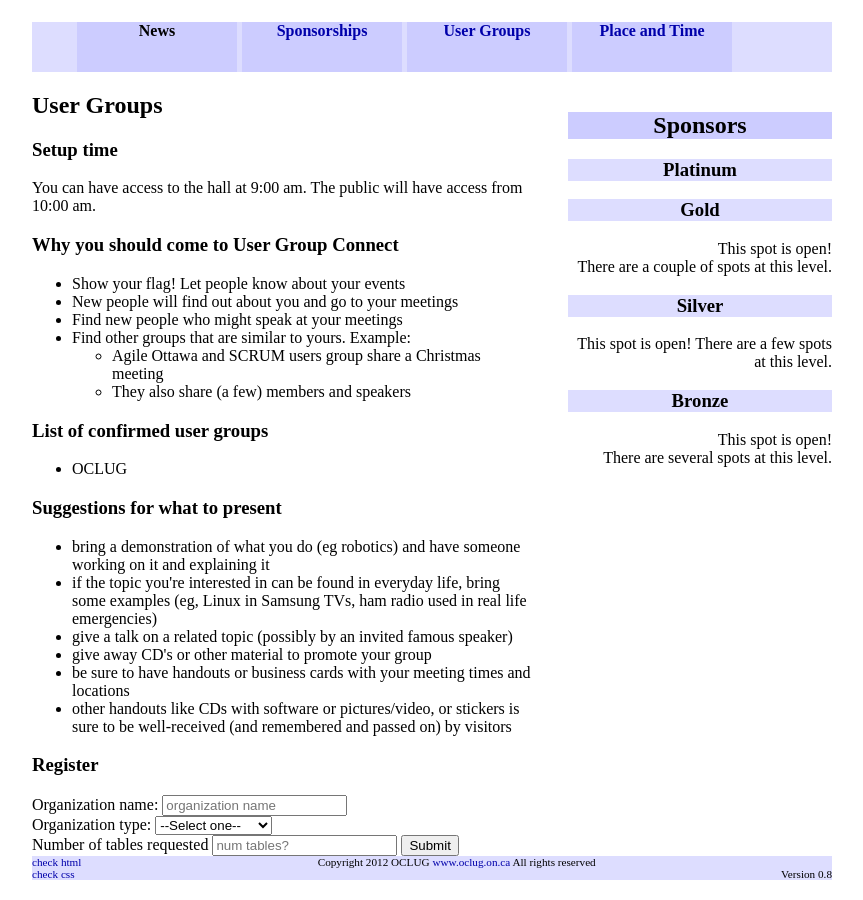
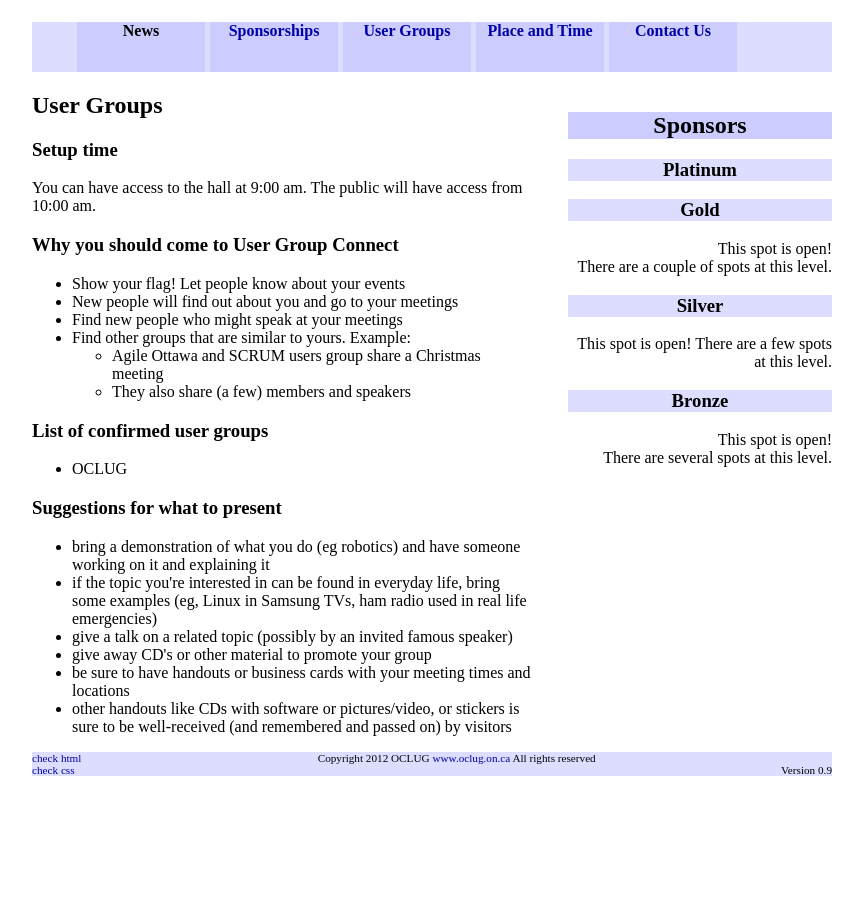
Before and after one commit to bjb/ugconnect, a Django app: template publicpages/templates/exhibitors.html in a window 1280 px wide. Shown: the part 58-958 px from the top of the page, without its empty margins (208-1071 px from the left). After the commit the page ends 834 px from the top, so only its background shows below. Run offline with Django 3.2, Linux system fonts and the light colour scheme; tables that the repository leaves empty hold one stand-in row (values such as "Sample post"); the template is opened without the code that fills it: values that come from a table or form of the project are taken from there, most other values are stand-ins (such as "Sample title", 1, 10 or a date in 2020); parts of the project's set-up code (start-up, migrations or seed data) failed here and were passed over.

Commit message:
add contact us page

```diff
--- a/publicpages/static/css/navbar.css
+++ b/publicpages/static/css/navbar.css
@@ -31,7 +31,7 @@ div#navbar ul li a div {
 div#navbar li div {
     margin-left: 5px;
     background-color: #CCF;
-    width: 10em;
+    width: 8em;
     float: left;
     text-align: center;
     vertical-align: middle;
--- a/publicpages/templates/exhibitors.html
+++ b/publicpages/templates/exhibitors.html
@@ -36,7 +36,7 @@ have access from 10:00 am.
       by visitors</li>
   </ul>
 </div>
-<h3>Register</h3>
+<!-- h3>Register</h3>
 <form>
   <label for="name">Organization name:</label>
   <input type="text" placeholder="organization name" id="id_name" name="name" />
@@ -53,5 +53,5 @@ have access from 10:00 am.
   <label for="numtables">Number of tables requested</label>
   <input type="text" placeholder="num tables?" id="id_numtables" name="numtables" />
   <input type="Submit" value="Submit"></input>
-</form>
+</form -->
 {% endblock %}
--- a/publicpages/templates/footer.html
+++ b/publicpages/templates/footer.html
@@ -8,6 +8,6 @@
   <div class="footertext">
     Copyright 2012 OCLUG <a href="http://www.oclug.on.ca">www.oclug.on.ca</a>  All rights reserved
   </div>
-  <div class="footer-righttext">Version 0.8</div>
+  <div class="footer-righttext">Version 0.9</div>
   <div class="clearfloat"></div>
 </div>
--- a/publicpages/templates/navbar.html
+++ b/publicpages/templates/navbar.html
@@ -4,10 +4,41 @@
     Here is the default menu:
   </p -->
   <ul>
-    <li><!-- a href="/publicpages/new/" --><div class="{{ menustatus.news }}">News</div><!-- /a --></li>
-    <li><a href="{% url sponsorships %}"><div class="{{ menustatus.sponsor }}">Sponsorships</div></a></li>
-    <li><a href="{% url exhibitors %}"><div class="{{ menustatus.exhibitor }}">User Groups</div></a></li>
-    <li><a href="{% url whenwhere %}"><div class="{{ menustatus.whenwhere }}">Place and Time</div></a></li>
+    <li>
+      <!-- a href="/publicpages/new/" -->
+        <div class="{{ menustatus.news }}">
+          News
+        </div>
+      <!-- /a -->
+    </li>
+    <li>
+      <a href="{% url sponsorships %}">
+        <div class="{{ menustatus.sponsor }}">
+          Sponsorships
+        </div>
+      </a>
+    </li>
+    <li>
+      <a href="{% url exhibitors %}">
+        <div class="{{ menustatus.exhibitor }}">
+          User Groups
+        </div>
+      </a>
+    </li>
+    <li>
+      <a href="{% url whenwhere %}">
+        <div class="{{ menustatus.whenwhere }}">
+          Place and Time
+        </div>
+      </a>
+    </li>
+    <li>
+      <a href="{% url contactus %}">
+        <div class="{{ menustatus.contactus }}">
+          Contact Us
+        </div>
+      </a>
+    </li>
   </ul>
   <div class="clearfloat"></div>
 </div>
--- a/publicpages/templates/sponsorships.html
+++ b/publicpages/templates/sponsorships.html
@@ -29,7 +29,7 @@ on the event, such as supplying:
 <li>on-site wireless networking</li>
 <li>etc.</li>
 </ul>
-<h3>Register</h3>
+<!--h3>Register</h3>
 <form>
   <label for="name">Organization name:</label>
   <input type="text" placeholder="organization name" id="id_name" name="name" />
@@ -48,5 +48,5 @@ on the event, such as supplying:
   <textarea cols="60" rows="8" name="comment" id="id_comment"></textarea>
   <br />
   <input type="Submit" value="Submit"></input>
-</form>
+</form -->
 {% endblock %}
--- a/publicpages/urls.py
+++ b/publicpages/urls.py
@@ -6,7 +6,7 @@ urlpatterns = patterns('publicpages.views',
     # url(r'^osf/', include('osf.foo.urls')),
     url(r'index/$', 'index', name='index'),
     url(r'sponsorships/$', 'sponsorships', name='sponsorships'),
-    url(r'exhibitors/$', 'exhibitors', name='exhibitors'),
+    url(r'usergroups/$', 'exhibitors', name='exhibitors'),
     url(r'whenwhere/$', 'whenwhere', name='whenwhere'),
-
+    url(r'contactus/$', 'contactus', name='contactus'),
 )
```
Also changed, not shown: publicpages/views.py (+32 -1 lines).
